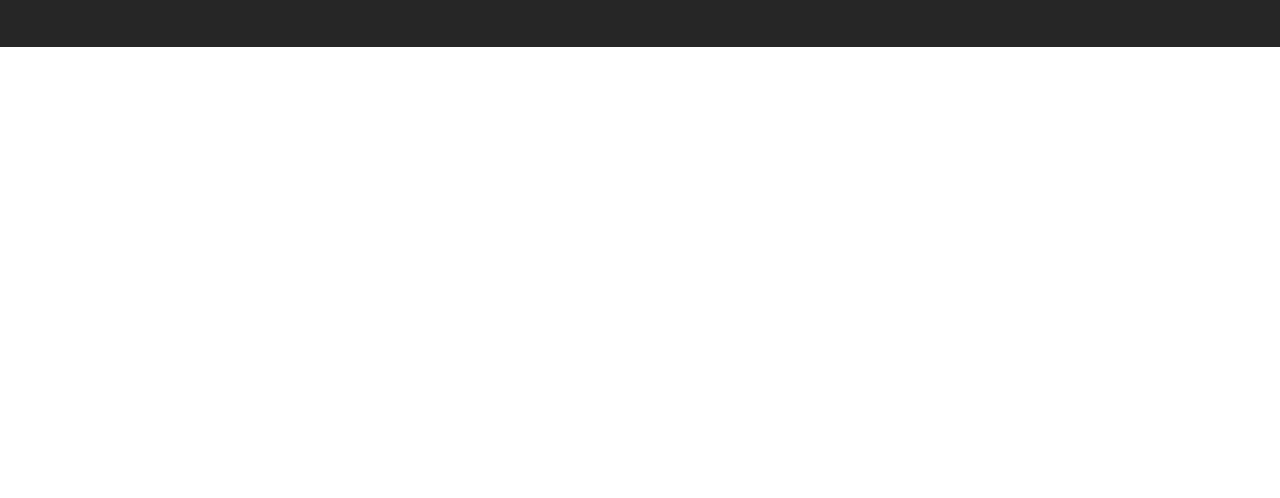
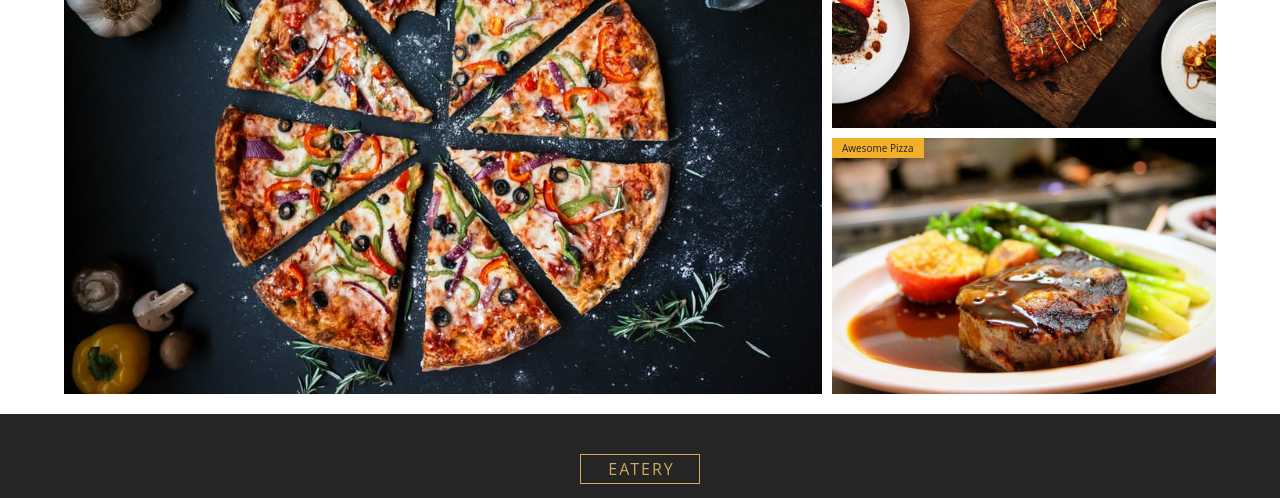
Before and after one commit to alemkahrov/gatsby-bistro, a Gatsby site: page / in a window 1280 px wide. Shown: the part 1249-1747 px from the top of the page. Before the commit the page ends 1296 px from the top, so only its background shows below. Built offline with nearby package versions, Linux system fonts and the light colour scheme; Gatsby itself is replaced by a stand-in of ours.

Commit message:
finished the gallery section

```diff
--- /dev/null
+++ b/src/components/HomePageComponents/Gallery-1.js
@@ -0,0 +1,89 @@
+import React from "react"
+import { StaticQuery, graphql } from "gatsby"
+import Img from "gatsby-image"
+
+import styled from "styled-components"
+import { styles, Section } from "../../utils"
+
+const GET_IMAGES = graphql`
+  {
+    getImages: allFile(filter: { relativeDirectory: { eq: "homeGallery" } }) {
+      edges {
+        node {
+          childImageSharp {
+            fluid(maxWidth: 500) {
+              ...GatsbyImageSharpFluid_tracedSVG
+            }
+          }
+        }
+      }
+    }
+  }
+`
+
+export default function Gallery() {
+  return (
+    <StaticQuery
+      query={GET_IMAGES}
+      render={data => {
+        const images = data.getImages.edges
+        return (
+          <Section>
+            <GalleryWrapper>
+              {images.map(({ node }, index) => {
+                return (
+                  <div key={index} className={`item item-${index + 1}`}>
+                    <Img fluid={node.childImageSharp.fluid} />
+                    <p className="info">awesome pizza</p>
+                  </div>
+                )
+              })}
+            </GalleryWrapper>
+          </Section>
+        )
+      }}
+    />
+  )
+}
+
+const GalleryWrapper = styled.div`
+  display: grid;
+  grid-template-columns: auto;
+  grid-row-gap: 1rem;
+  .item {
+    position: relative;
+  }
+  .info {
+    position: absolute;
+    top: 0;
+    left: 0;
+    padding: 0.2rem 1rem;
+    text-transform: capitalize;
+    background: ${styles.colors.mainYellow2};
+  }
+
+  @media (min-width: 576px) {
+    grid-template-columns: repeat(2, 1fr);
+    grid-column-gap: 1rem;
+  }
+  @media (min-width: 768px) {
+    grid-template-columns: repeat(3, 1fr);
+  }
+  @media (min-width: 992px) {
+    grid-template-areas:
+      "one one two two"
+      "one one three three";
+    .item-1 {
+      grid-area: one;
+    }
+    .item-2 {
+      grid-area: two;
+    }
+    .item-3 {
+      grid-area: three;
+    }
+  }
+  .gatsby-image-wrapper {
+    height: 100%;
+  }
+`
--- a/src/pages/index.js
+++ b/src/pages/index.js
@@ -5,6 +5,7 @@ import SEO from "../components/seo"
 import { HomeHeader, Banner, BannerButton, SectionButton } from "../utils"
 import aboutImg from "../images/bcg/homeBcg.jpeg"
 import QuickInfo from "../components/HomePageComponents/QuickInfo"
+import Gallery from "../components/HomePageComponents/Gallery-1"
 
 const IndexPage = () => (
   <Layout>
@@ -18,6 +19,7 @@ const IndexPage = () => (
       </Banner>
     </HomeHeader>
     <QuickInfo />
+    <Gallery />
   </Layout>
 )
 
```
Also changed, not shown: src/components/HomePageComponents/Gallery.js (added, +105 -0 lines).
